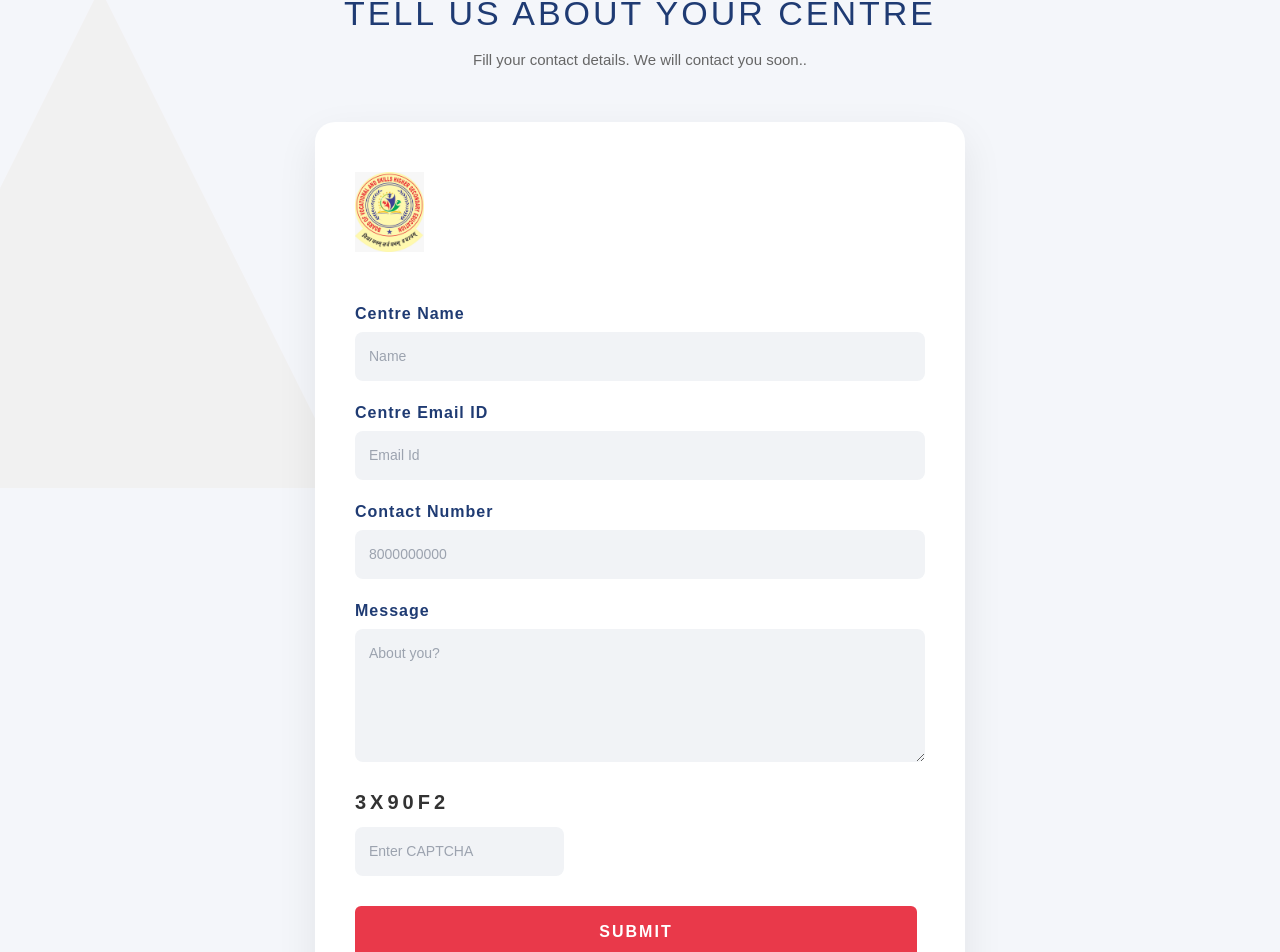
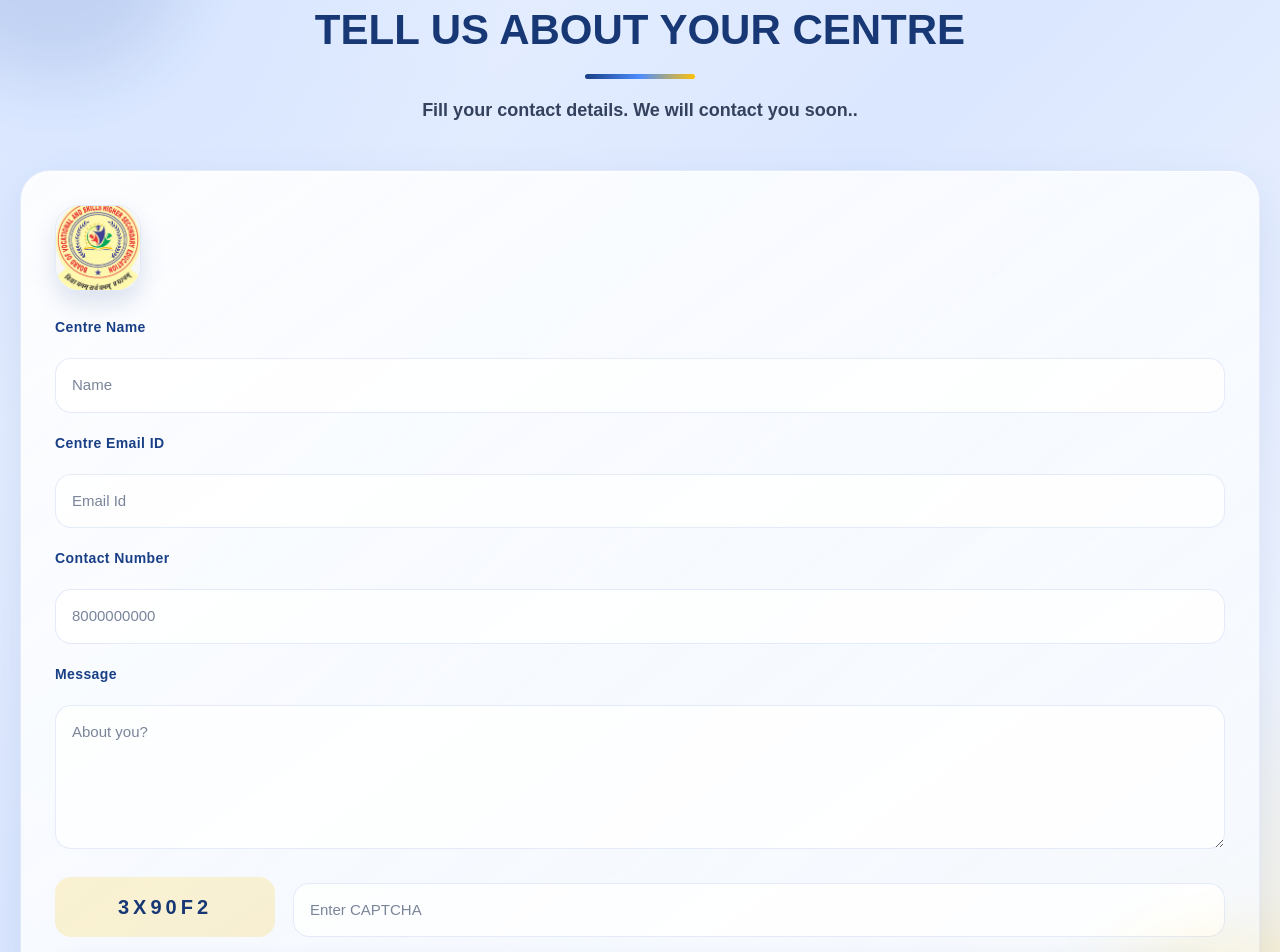
Before and after one commit to ranvijaysingh0741/ERP-SYSTEM, a React (Create React App) app in the folder frontend/: page /centre-enquiry in a window 1280 px wide. Shown: the part 340-1292 px from the top of the page. Built offline with nearby package versions, Linux system fonts and the light colour scheme.

Commit message:
Refactor CentreEnquiry.css for improved styling

```diff
--- a/frontend/src/landing/pages/CentreEnquiry.css
+++ b/frontend/src/landing/pages/CentreEnquiry.css
@@ -1,135 +1,377 @@
-/* ===============================
-   CENTRE ENQUIRY PAGE
-=============================== */
+@import url('https://fonts.googleapis.com/css2?family=Josefin+Sans:wght@400;500;600;700&display=swap');
 
 .centre-page {
-  background: #f4f6fa;
+  position: relative;
+  min-height: 100vh;
   padding: 100px 20px;
-  min-height: 100vh;
-  font-family: "Segoe UI", sans-serif;
-  position: relative;
   overflow: hidden;
+  background:
+    radial-gradient(circle at top left, rgba(77, 141, 255, 0.18), transparent 30%),
+    radial-gradient(circle at bottom right, rgba(255, 193, 7, 0.16), transparent 28%),
+    linear-gradient(135deg, #eef4ff 0%, #dbe7ff 45%, #f9fbff 100%);
+  font-family: 'Josefin Sans', sans-serif;
 }
 
-/* Subtle background shapes */
-.centre-page::before {
+.centre-page::before,
+.centre-page::after {
   content: "";
   position: absolute;
-  width: 500px;
-  height: 500px;
-  background: rgba(200, 180, 140, 0.08);
-  clip-path: polygon(50% 0%, 0% 100%, 100% 100%);
-  top: 100px;
-  left: -150px;
+  border-radius: 50%;
+  z-index: 0;
+  filter: blur(30px);
+}
+
+.centre-page::before {
+  width: 270px;
+  height: 270px;
+  background: rgba(25, 63, 134, 0.10);
+  top: -80px;
+  left: -80px;
+}
+
+.centre-page::after {
+  width: 330px;
+  height: 330px;
+  background: rgba(255, 193, 7, 0.12);
+  right: -110px;
+  bottom: -120px;
+}
+
+.centre-container {
+  position: relative;
+  z-index: 1;
+  max-width: 1280px;
+  margin: 0 auto;
 }
 
 .centre-header {
+  max-width: 820px;
+  margin: 0 auto 44px;
   text-align: center;
-  margin-bottom: 50px;
+}
+
+.centre-badge {
+  display: inline-flex;
+  align-items: center;
+  justify-content: center;
+  padding: 10px 18px;
+  border-radius: 999px;
+  background: linear-gradient(135deg, #193f86, #4d8dff);
+  color: #ffffff;
+  font-size: 13px;
+  font-weight: 700;
+  letter-spacing: 1px;
+  text-transform: uppercase;
+  box-shadow: 0 10px 25px rgba(25, 63, 134, 0.18);
 }
 
 .centre-header h1 {
-  font-size: 34px;
-  letter-spacing: 3px;
-  color: #1f3b73;
-  margin-bottom: 10px;
+  margin: 18px 0 16px;
+  color: #173875;
+  font-size: 42px;
+  line-height: 1.15;
+  font-weight: 700;
+}
+
+.centre-header h1::after {
+  content: "";
+  display: block;
+  width: 110px;
+  height: 5px;
+  margin: 20px auto 0;
+  border-radius: 999px;
+  background: linear-gradient(90deg, #193f86, #4d8dff, #ffc107);
 }
 
 .centre-header p {
-  color: #666;
-  font-size: 15px;
+  margin: 0;
+  color: #34425e;
+  font-size: 18px;
+  font-weight: 600;
+  line-height: 1.7;
 }
 
-/* FORM CARD */
+.centre-layout {
+  display: grid;
+  grid-template-columns: 0.82fr 1.28fr;
+  gap: 28px;
+  align-items: stretch;
+}
+
+.centre-info,
 .centre-card {
-  max-width: 650px;
-  margin: auto;
-  background: white;
-  padding: 50px 40px;
-  border-radius: 20px;
-  box-shadow: 0 15px 40px rgba(0,0,0,0.08);
+  border: 1px solid rgba(111, 145, 220, 0.14);
+  border-radius: 30px;
+  background: linear-gradient(145deg, rgba(255, 255, 255, 0.90), rgba(245, 249, 255, 0.82));
+  box-shadow:
+    0 18px 45px rgba(53, 92, 170, 0.13),
+    inset 0 1px 0 rgba(255, 255, 255, 0.72);
+  backdrop-filter: blur(18px);
+  -webkit-backdrop-filter: blur(18px);
+}
+
+.centre-info {
   position: relative;
-  z-index: 2;
+  overflow: hidden;
+  padding: 38px 34px;
+  text-align: left;
+}
+
+.centre-info::after {
+  content: "";
+  position: absolute;
+  width: 190px;
+  height: 190px;
+  right: -70px;
+  bottom: -70px;
+  border-radius: 50%;
+  background: radial-gradient(circle, rgba(77, 141, 255, 0.18), transparent 70%);
 }
 
 .centre-logo {
-  text-align: center;
-  margin-bottom: 30px;
+  width: 86px;
+  height: 86px;
+  margin-bottom: 26px;
+  border: 1px solid rgba(111, 145, 220, 0.18);
+  border-radius: 24px;
+  overflow: hidden;
+  box-shadow: 0 12px 24px rgba(25, 63, 134, 0.14);
 }
 
 .centre-logo img {
-  height: 80px;
+  width: 100%;
+  height: 100%;
+  object-fit: cover;
 }
 
-/* FORM */
+.centre-info h2 {
+  position: relative;
+  z-index: 1;
+  margin: 0 0 14px;
+  color: #193f86;
+  font-size: 30px;
+  line-height: 1.2;
+  font-weight: 700;
+}
+
+.centre-info p {
+  position: relative;
+  z-index: 1;
+  margin: 0 0 26px;
+  color: #4b556b;
+  font-size: 17px;
+  font-weight: 500;
+  line-height: 1.75;
+}
+
+.centre-benefits {
+  position: relative;
+  z-index: 1;
+  display: grid;
+  gap: 12px;
+}
+
+.centre-benefits span {
+  position: relative;
+  padding: 14px 16px 14px 42px;
+  border-radius: 18px;
+  background: rgba(77, 141, 255, 0.10);
+  color: #193f86;
+  font-size: 15px;
+  font-weight: 700;
+  line-height: 1.45;
+}
+
+.centre-benefits span::before {
+  content: "";
+  position: absolute;
+  left: 18px;
+  top: 50%;
+  width: 8px;
+  height: 8px;
+  border-radius: 50%;
+  background: linear-gradient(135deg, #4d8dff, #ffc107);
+  transform: translateY(-50%);
+}
+
+.centre-card {
+  padding: 34px;
+}
+
+.centre-card-heading {
+  margin-bottom: 26px;
+  text-align: left;
+}
+
+.centre-card-heading h2 {
+  margin: 0 0 8px;
+  color: #193f86;
+  font-size: 26px;
+  font-weight: 700;
+}
+
+.centre-card-heading p {
+  margin: 0;
+  color: #4b556b;
+  font-size: 15px;
+  font-weight: 600;
+}
 
 .centre-form {
-  display: flex;
-  flex-direction: column;
+  display: grid;
+  gap: 20px;
+}
+
+.form-grid {
+  display: grid;
+  grid-template-columns: repeat(2, 1fr);
+  gap: 18px;
+}
+
+.form-field {
+  display: grid;
+  gap: 8px;
+  text-align: left;
 }
 
 .centre-form label {
-  margin-top: 20px;
-  margin-bottom: 6px;
-  font-weight: 600;
-  color: #1f3b73;
-  letter-spacing: 1px;
+  color: #193f86;
+  font-size: 14px;
+  font-weight: 700;
+  letter-spacing: 0.4px;
 }
 
 .centre-form input,
 .centre-form textarea {
-  padding: 14px;
-  border-radius: 8px;
-  border: none;
-  background: #f1f3f6;
-  font-size: 14px;
+  width: 100%;
+  padding: 15px 16px;
+  border: 1px solid rgba(111, 145, 220, 0.18);
+  border-radius: 16px;
   outline: none;
-  transition: 0.3s ease;
+  background: rgba(255, 255, 255, 0.78);
+  color: #34425e;
+  font-family: inherit;
+  font-size: 15px;
+  font-weight: 500;
+  transition: border-color 0.3s ease, box-shadow 0.3s ease, background 0.3s ease;
+}
+
+.centre-form textarea {
+  resize: vertical;
+  min-height: 130px;
 }
 
 .centre-form input:focus,
 .centre-form textarea:focus {
-  background: #e9edf4;
+  border-color: rgba(77, 141, 255, 0.70);
+  background: #ffffff;
+  box-shadow: 0 0 0 4px rgba(77, 141, 255, 0.10);
 }
 
-/* CAPTCHA */
+.centre-form input::placeholder,
+.centre-form textarea::placeholder {
+  color: #7a859a;
+}
+
 .captcha-box {
-  margin-top: 25px;
+  display: grid;
+  grid-template-columns: 220px 1fr;
+  gap: 18px;
+  align-items: end;
+  text-align: left;
 }
 
 .captcha-code {
-  margin-bottom: 10px;
-  font-weight: bold;
+  margin-top: 8px;
+  padding: 15px 18px;
+  border-radius: 16px;
+  background: rgba(255, 193, 7, 0.18);
+  color: #173875;
+  font-size: 20px;
+  font-weight: 700;
   letter-spacing: 4px;
-  font-size: 20px;
+  text-align: center;
 }
 
-/* BUTTON */
-
 .centre-form button {
-  margin-top: 30px;
-  padding: 14px;
-  background: black;
-  color: white;
-  border: none;
-  font-weight: 600;
-  letter-spacing: 2px;
+  min-height: 52px;
+  padding: 15px 28px;
+  border: 0;
+  border-radius: 999px;
+  background: linear-gradient(135deg, #193f86, #4d8dff);
+  color: #ffffff;
   cursor: pointer;
-  transition: 0.3s ease;
+  font-family: inherit;
+  font-size: 15px;
+  font-weight: 700;
+  letter-spacing: 0.8px;
+  text-transform: uppercase;
+  box-shadow: 0 12px 26px rgba(25, 63, 134, 0.22);
+  transition: transform 0.3s ease, box-shadow 0.3s ease;
 }
 
 .centre-form button:hover {
-  background: #1f3b73;
+  transform: translateY(-3px);
+  box-shadow: 0 16px 30px rgba(25, 63, 134, 0.28);
 }
 
-/* RESPONSIVE */
+@media (max-width: 1024px) {
+  .centre-layout {
+    grid-template-columns: 1fr;
+  }
+}
 
 @media (max-width: 768px) {
-  .centre-card {
-    padding: 30px 20px;
+  .centre-page {
+    padding: 70px 14px;
+  }
+
+  .centre-header {
+    margin-bottom: 30px;
   }
 
   .centre-header h1 {
+    font-size: 30px;
+  }
+
+  .centre-header h1::after {
+    width: 85px;
+    height: 4px;
+  }
+
+  .centre-header p,
+  .centre-info p {
+    font-size: 15px;
+  }
+
+  .centre-info,
+  .centre-card {
+    padding: 24px 20px;
+    border-radius: 22px;
+  }
+
+  .centre-info {
+    text-align: center;
+  }
+
+  .centre-logo {
+    margin: 0 auto 22px;
+  }
+
+  .centre-info h2 {
     font-size: 24px;
   }
+
+  .form-grid,
+  .captcha-box {
+    grid-template-columns: 1fr;
+  }
+
+  .centre-card-heading {
+    text-align: center;
+  }
+
+  .centre-card-heading h2 {
+    font-size: 22px;
+  }
 }
```
